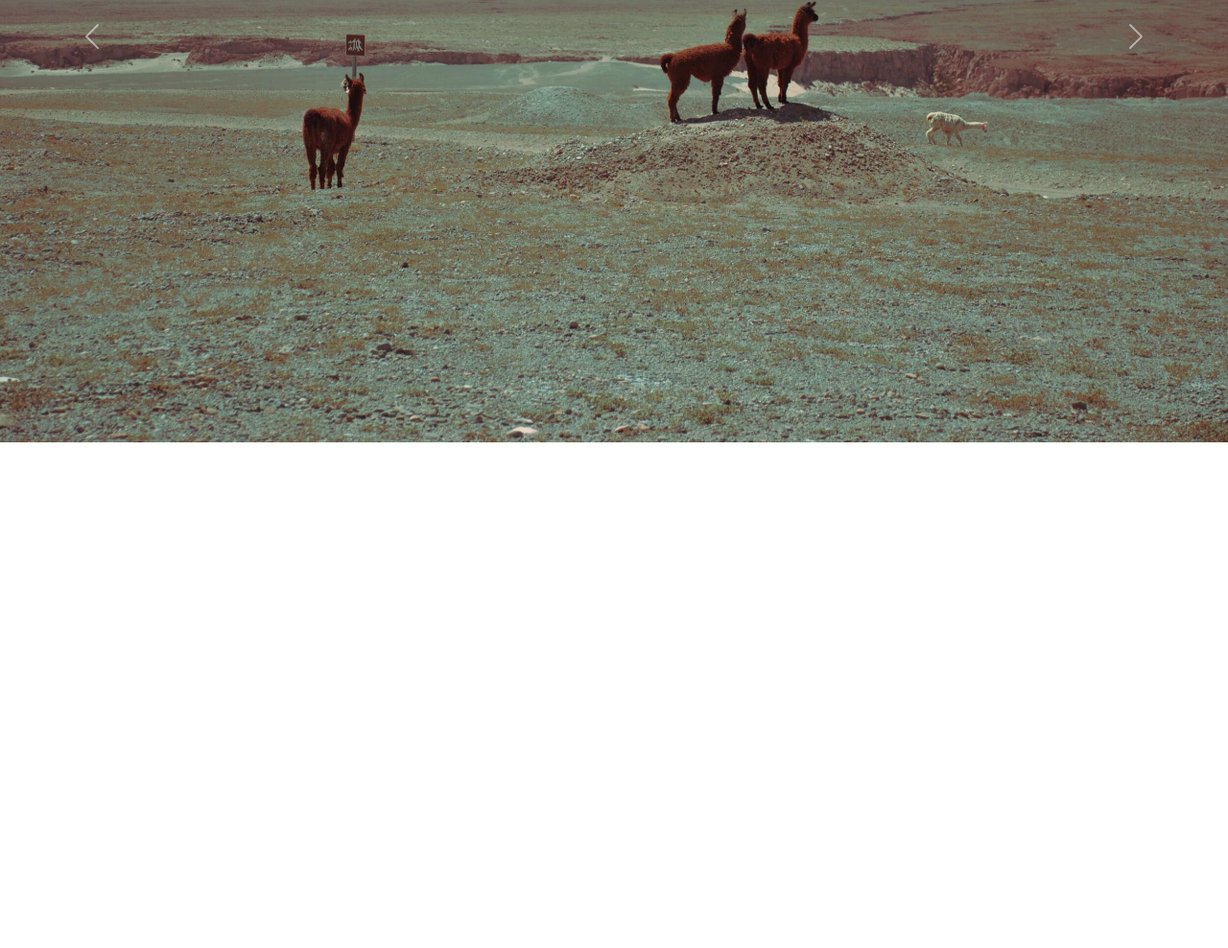
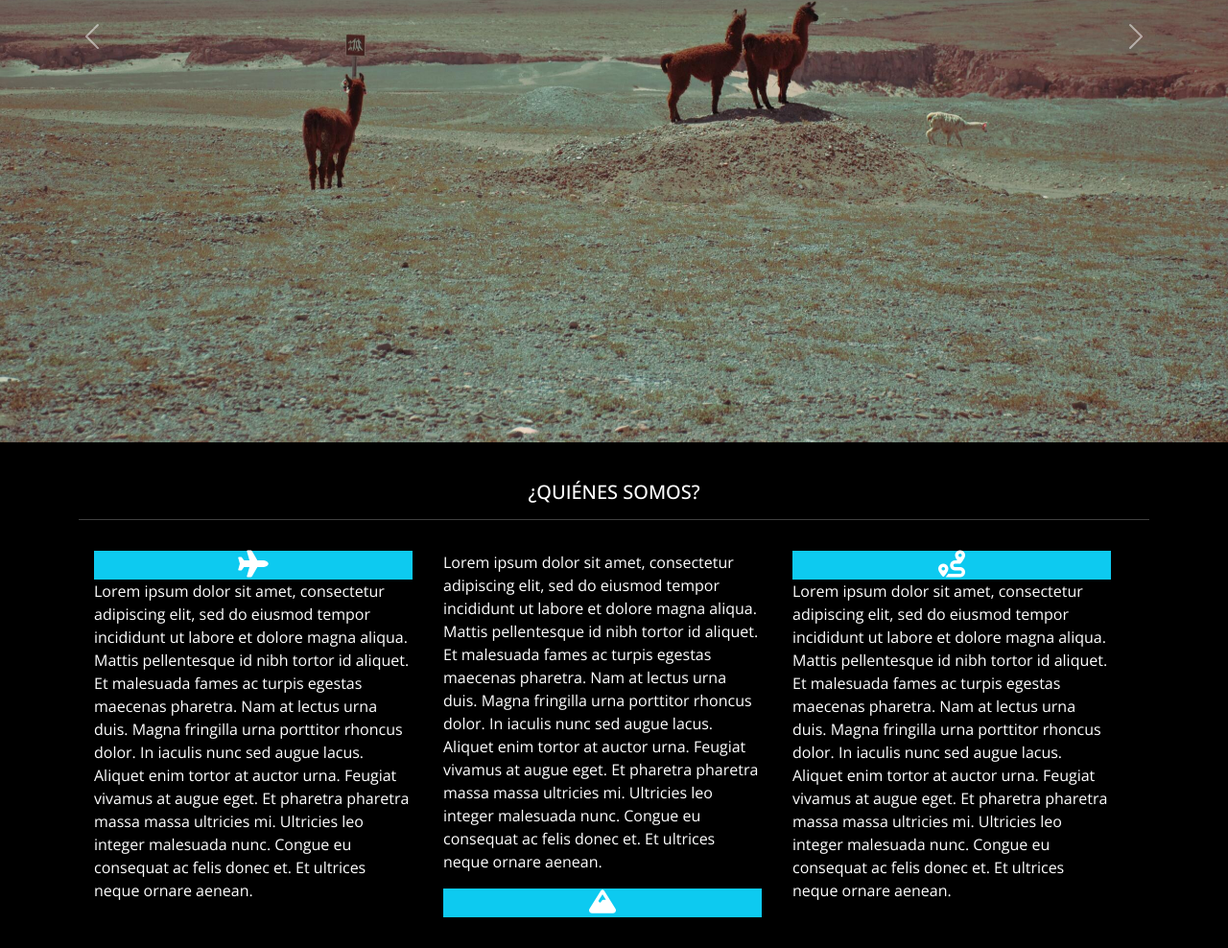
Before and after one commit to rcarocas/ViajesChile, a plain HTML site: page index.html in a window 1280 px wide. Shown: the part 384-1372 px from the top of the page at 96% size. Before the commit the page ends 845 px from the top, so only its background shows below. Drawn offline with nearby package versions, Linux system fonts and the light colour scheme.

Commit message:
Se agrega sección Quienes Somos

```diff
--- a/index.html
+++ b/index.html
@@ -33,7 +33,7 @@
 <body>
     <!-- navbar -->
     <nav class="navbar navbar-expand-lg navbar-dark fixed-top">
-        <div class="container-fluid ps-4">
+        <div class="container-fluid px-4">
             <a class="navbar-brand" href="#"><img src="./assets/img/viajes.svg" alt="logo" width="30" height="24"
                     class="d-inline-block align-text-top"> Viajes Chile</a>
             <button class="navbar-toggler" type="button" data-bs-toggle="collapse" data-bs-target="#navbarNav"
@@ -41,7 +41,7 @@
                 <span class="navbar-toggler-icon"></span>
             </button>
             <div class="collapse navbar-collapse" id="navbarNav">
-                <ul class="navbar-nav">
+                <ul class="navbar-nav ms-auto">
                     <li class="nav-item">
                         <a class="nav-link active" aria-current="page" href="#inicio">Inicio</a>
                     </li>
@@ -83,6 +83,26 @@
         </button>
         </div>
     </header>
+    <main class="bg-black text-white py-3">
+        <section id="about" class="d-none d-md-block container">
+            <h2 class="text-center pt-4 fs-5">¿QUIÉNES SOMOS?</h2>
+            <hr>
+            <div class="row container">
+                <div class="col-4 p-3">
+                    <div class="bg-info text-white text-center"><i class="fa-solid fa-plane fs-3"></i></div>
+                    <div><p>Lorem ipsum dolor sit amet, consectetur adipiscing elit, sed do eiusmod tempor incididunt ut labore et dolore magna aliqua. Mattis pellentesque id nibh tortor id aliquet. Et malesuada fames ac turpis egestas maecenas pharetra. Nam at lectus urna duis. Magna fringilla urna porttitor rhoncus dolor. In iaculis nunc sed augue lacus. Aliquet enim tortor at auctor urna. Feugiat vivamus at augue eget. Et pharetra pharetra massa massa ultricies mi. Ultricies leo integer malesuada nunc. Congue eu consequat ac felis donec et. Et ultrices neque ornare aenean.</p></div>
+                </div>
+                <div class="col-4 p-3">
+                    <div><p>Lorem ipsum dolor sit amet, consectetur adipiscing elit, sed do eiusmod tempor incididunt ut labore et dolore magna aliqua. Mattis pellentesque id nibh tortor id aliquet. Et malesuada fames ac turpis egestas maecenas pharetra. Nam at lectus urna duis. Magna fringilla urna porttitor rhoncus dolor. In iaculis nunc sed augue lacus. Aliquet enim tortor at auctor urna. Feugiat vivamus at augue eget. Et pharetra pharetra massa massa ultricies mi. Ultricies leo integer malesuada nunc. Congue eu consequat ac felis donec et. Et ultrices neque ornare aenean.</p></div>
+                    <div class="bg-info text-white text-center"><i class="fa-solid fa-mountain fs-3"></i></div>
+                </div>
+                <div class="col-4 p-3">
+                    <div class="bg-info text-white text-center"><i class="fa-solid fa-route fs-3"></i></div>
+                    <div><p>Lorem ipsum dolor sit amet, consectetur adipiscing elit, sed do eiusmod tempor incididunt ut labore et dolore magna aliqua. Mattis pellentesque id nibh tortor id aliquet. Et malesuada fames ac turpis egestas maecenas pharetra. Nam at lectus urna duis. Magna fringilla urna porttitor rhoncus dolor. In iaculis nunc sed augue lacus. Aliquet enim tortor at auctor urna. Feugiat vivamus at augue eget. Et pharetra pharetra massa massa ultricies mi. Ultricies leo integer malesuada nunc. Congue eu consequat ac felis donec et. Et ultrices neque ornare aenean.</p></div>
+                </div>
+            </div>
+        </section>
+    </main>
 
 </body>
 
```
